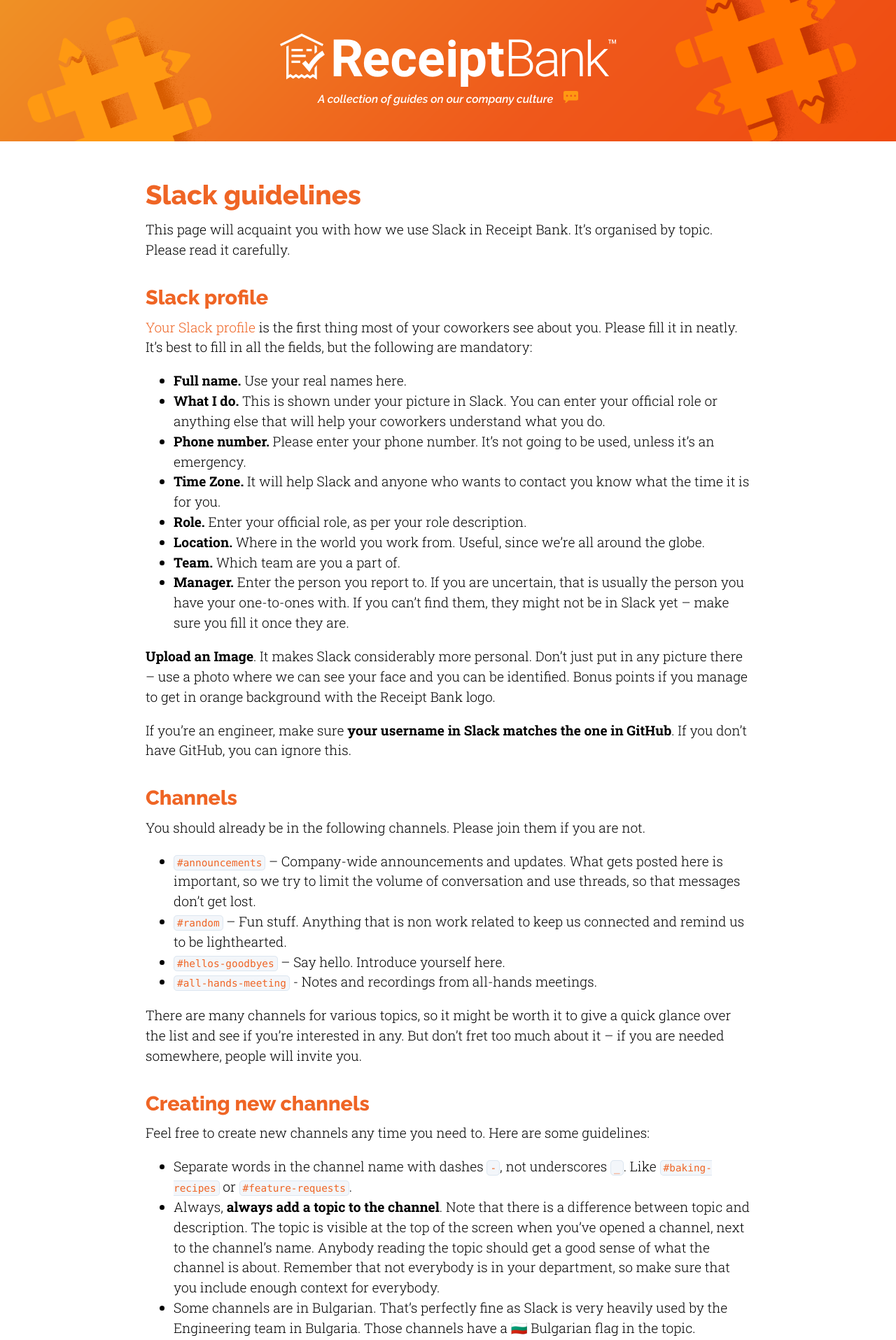
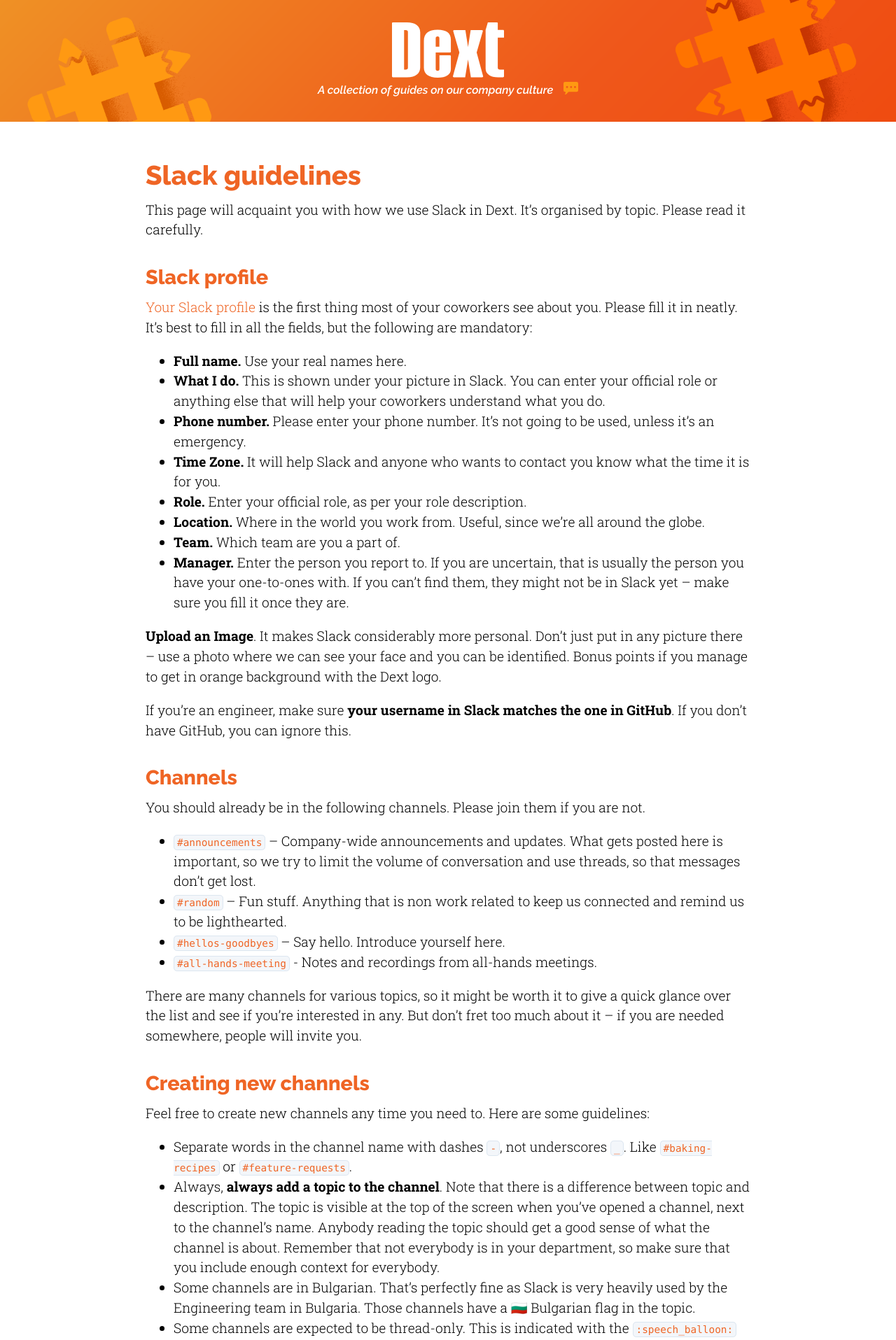
Before and after one commit to dext/guides, a Jekyll site: the page built from slack.md, in a window 1280 px wide. Shown: the top 1915 px of the page at 70% size. Built offline with Jekyll 4.4.1, drawn with Linux system fonts in a browser that asks for light colours; our own code applies the rules of GitHub Pages for plain Markdown files.

Commit message:
Update our branding
We're now Dext!

```diff
--- a/_config.yml
+++ b/_config.yml
@@ -1,6 +1,6 @@
-title: Receipt Bank
+title: Dext
 description: A collection of guides on our company culture
 permalink: pretty
-url: https://guides.receipt-labs.com
+url: https://guides.dext.com
 plugins:
   - jemoji
--- a/_layouts/default.html
+++ b/_layouts/default.html
@@ -11,7 +11,7 @@
   <body>
     <header class="page-header" role="banner">
       <a class="project-header" href='{{site.url}}'>
-        <img src='{{site.url}}/assets/images/receipt-bank-logo.svg' />
+        <img src='{{site.url}}/assets/images/dext-logo-rgb-white.svg' />
       </a>
 
       <div class="project-tagline">
@@ -27,8 +27,8 @@
 
       <footer class="site-footer">
           <span class="site-footer-owner">
-            Maintained by <a href="https://www.receipt-bank.com/">Receipt Bank</a>.
-            To suggest a change, <a href="https://github.com/receipt-bank/guides#contributing">open a pull request in GitHub</a>.
+            Maintained by <a href="https://dext.com/">Dext</a>.
+            To suggest a change, <a href="https://github.com/dext/guides#contributing">open a pull request in GitHub</a>.
           </span>
       </footer>
     </main>
--- a/_sass/theme.scss
+++ b/_sass/theme.scss
@@ -95,30 +95,30 @@ a {
   background-size: cover;
 
   @include large {
-    padding: 5rem 6rem;
+    padding: 4rem 6rem;
   }
 
   @include medium {
-    padding: 3rem 4rem;
+    padding: 2rem 4rem;
   }
 
   @include small {
-    padding: 2rem 0rem;
+    padding: 1rem 0rem;
   }
 }
 
 .project-header {
   img {
     @include large {
-      width: 40rem;
+      width: 15rem;
     }
 
     @include medium {
-      width: 30rem;
+      width: 10rem;
     }
 
     @include small {
-      width: 13rem;
+      width: 6rem;
     }
   }
 }
--- a/slack.md
+++ b/slack.md
@@ -1,10 +1,10 @@
 # Slack guidelines
 
-This page will acquaint you with how we use Slack in Receipt Bank. It's organised by topic. Please read it carefully.
+This page will acquaint you with how we use Slack in Dext. It's organised by topic. Please read it carefully.
 
 ## Slack profile
 
-[Your Slack profile](https://receipt-bank.slack.com/account/profile) is the first thing most of your coworkers see about you. Please fill it in neatly. It's best to fill in all the fields, but the following are mandatory:
+[Your Slack profile](https://dext.slack.com/account/profile) is the first thing most of your coworkers see about you. Please fill it in neatly. It's best to fill in all the fields, but the following are mandatory:
 
 * **Full name.** Use your real names here.
 * **What I do.** This is shown under your picture in Slack. You can enter your official role or anything else that will help your coworkers understand what you do.
@@ -15,7 +15,7 @@ This page will acquaint you with how we use Slack in Receipt Bank. It's organise
 * **Team.** Which team are you a part of.
 * **Manager.** Enter the person you report to. If you are uncertain, that is usually the person you have your one-to-ones with. If you can't find them, they might not be in Slack yet – make sure you fill it once they are.
 
-**Upload an Image**. It makes Slack considerably more personal. Don't just put in any picture there – use a photo where we can see your face and you can be identified. Bonus points if you manage to get in orange background with the Receipt Bank logo.
+**Upload an Image**. It makes Slack considerably more personal. Don't just put in any picture there – use a photo where we can see your face and you can be identified. Bonus points if you manage to get in orange background with the Dext logo.
 
 If you're an engineer, make sure **your username in Slack matches the one in GitHub**. If you don't have GitHub, you can ignore this.
 
```
Also changed, not shown: index.md (+1 -1 lines), remote.md (+1 -1 lines), README.md, assets/images/dext-logo-rgb-white.svg (added), 1 other file.
